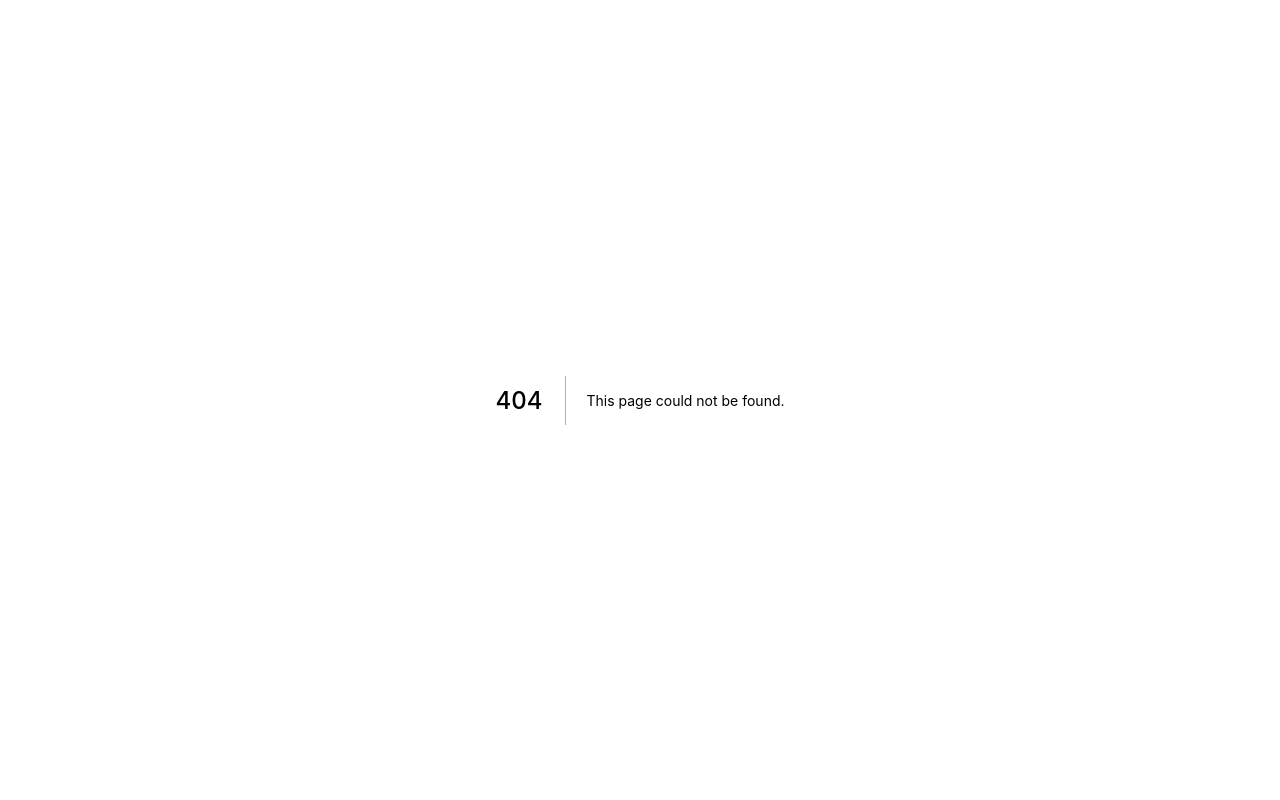
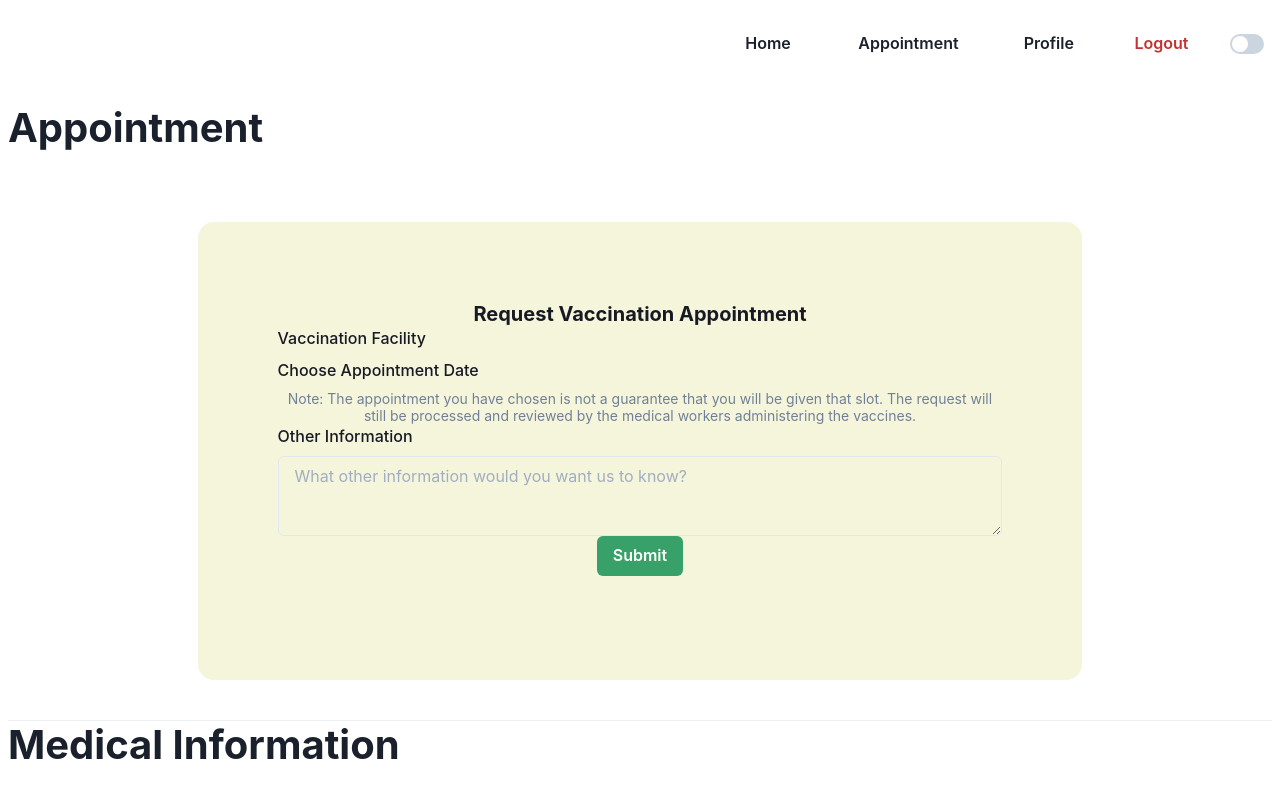
Before and after one commit to ridiculoys/cs173-project, a Next.js app in the folder frontend/: page /appointment in a window 1280 px wide. Before the commit this address had no page. Shown: the top 800 px of the page. Built offline with nearby package versions, Linux system fonts and the light colour scheme.

Commit message:
feature: appointment page

```diff
--- /dev/null
+++ b/frontend/src/pages/appointment.tsx
@@ -0,0 +1,201 @@
+import { useEffect, useState } from "react";
+import { NavigationBar } from "../components/NavigationBar";
+import {
+  Container,
+  Text,
+  Flex,
+  Box,
+  Badge,
+  Image,
+  Heading,
+  useDisclosure,
+  FormControl,
+  FormLabel,
+  FormHelperText,
+  Divider,
+  Textarea,
+  Button,
+  Center,
+} from "@chakra-ui/react";
+import { SlideFade } from "@chakra-ui/react";
+import { Footer } from "../components/Footer";
+
+const vaccination_sites: {
+  name: string;
+  mapDetails1?: string;
+  mapDetails2?: string;
+}[] = [
+  {
+    name: "UPLB Copeland Gymnasium",
+  },
+  {
+    name: "UPLB Main Library",
+  },
+  {
+    name: "UPLB University Health Service"
+  },
+  {
+    name: "UPD University Health Service"
+  },
+  {
+    name: "UPD New Gym"
+  }
+];
+
+export default function Appointment() {
+
+
+  return (
+    <>
+      <Container mt="6rem" minW="full" overflow="scroll" p={2}>
+        <title>Home</title>
+        <NavigationBar />
+          <Heading
+            textAlign={["center", "left"]}
+            fontSize={["20px", "35px", "40px"]}
+            fontWeight="700"
+            pb={["15px", "20px", "30px"]}
+          >
+            Appointment
+          </Heading>
+
+          <Center>
+            <Box
+              w="70%"
+              p={20}
+              m={10}
+              bg="beige"
+              borderRadius="2xl"
+              minW="xs"
+              color="gray.900"
+              textAlign={["center"]}
+            >
+              <Heading
+                textAlign={["center"]}
+                fontSize={["20px"]}
+              >
+                Request Vaccination Appointment
+              </Heading>
+              <FormControl>
+                <FormLabel as="legend">Vaccination Facility</FormLabel>
+
+              </FormControl>
+              <FormControl>
+                <FormLabel as="legend">Choose Appointment Date</FormLabel>
+
+                <FormHelperText>
+                  Note: The appointment you have chosen is not a guarantee that you will be given that slot.
+                  The request will still be processed and reviewed by the medical workers administering the vaccines.
+                </FormHelperText>
+              </FormControl>
+              <FormControl>
+                <FormLabel as="legend">Other Information</FormLabel>
+                <Textarea
+                  // value={textValue}
+                  // onChange={handleInputChange}
+                  placeholder="What other information would you want us to know?"
+                  size="md"
+                />
+              </FormControl>
+              <Button
+                mb={6}
+                colorScheme="green"
+                aria-label="Submit"
+              >
+                Submit
+              </Button>
+            </Box>
+          </Center>
+
+          <Divider orientation="horizontal" />
+
+          <Heading
+            textAlign={["center", "left"]}
+            fontSize={["20px", "35px", "40px"]}
+            fontWeight="700"
+            pb={["15px", "20px", "30px"]}
+          >
+            Medical Information
+          </Heading>
+            <Text fontSize="md" colorScheme="gray.100">
+              Confirm Medical Information
+            </Text>
+
+          {/* Insert Medical Information Here */}
+
+        {/* <Flex
+          flexWrap="wrap"
+          flexDirection={["column", "column", "row"]}
+          alignItems="center"
+          justifyContent="center"
+        >
+          {announcements.slice(0, 3).map((announcement, key) => {
+            return (
+              <SlideFade
+                in={isOpen}
+                unmountOnExit={true}
+                offsetY={200}
+                key={key}
+              >
+                <Box
+                  minW={["xs", "sm", "md"]}
+                  maxW={["xs", "sm", "lg"]}
+                  borderWidth="1px"
+                  borderRadius="lg"
+                  m={3}
+                >
+                  <Box maxH="300px" overflow="hidden">
+                    <Image
+                      src={announcement.imageUrl}
+                      alt={announcement.imageAlt}
+                      objectFit="cover"
+                    />
+                  </Box>
+
+                  <Box p="6">
+                    <Box d="flex" alignItems="baseline">
+                      <Badge borderRadius="full" px="2" colorScheme="teal">
+                        NEW
+                      </Badge>
+                      <Box
+                        color="gray.500"
+                        fontWeight="semibold"
+                        letterSpacing="wide"
+                        fontSize="xs"
+                        textTransform="uppercase"
+                        ml="2"
+                      >
+                        {key + 1} &bull; {newsDate}
+                      </Box>
+                    </Box>
+
+                    <Box
+                      mt="1"
+                      fontWeight="semibold"
+                      as="h4"
+                      lineHeight="tight"
+                      textColor="gray.900"
+                      fontSize={["md", "lg"]}
+                    >
+                      {announcement.title}
+                    </Box>
+
+                    <Box
+                      textColor="gray.500"
+                      fontSize={["sm", "md"]}
+                      textAlign="justify"
+                      mt={2}
+                    >
+                      {announcement.content}
+                    </Box>
+                  </Box>
+                </Box>
+              </SlideFade>
+            );
+          })}
+        </Flex> */}
+      </Container>
+      <Footer />
+    </>
+  );
+}
```
